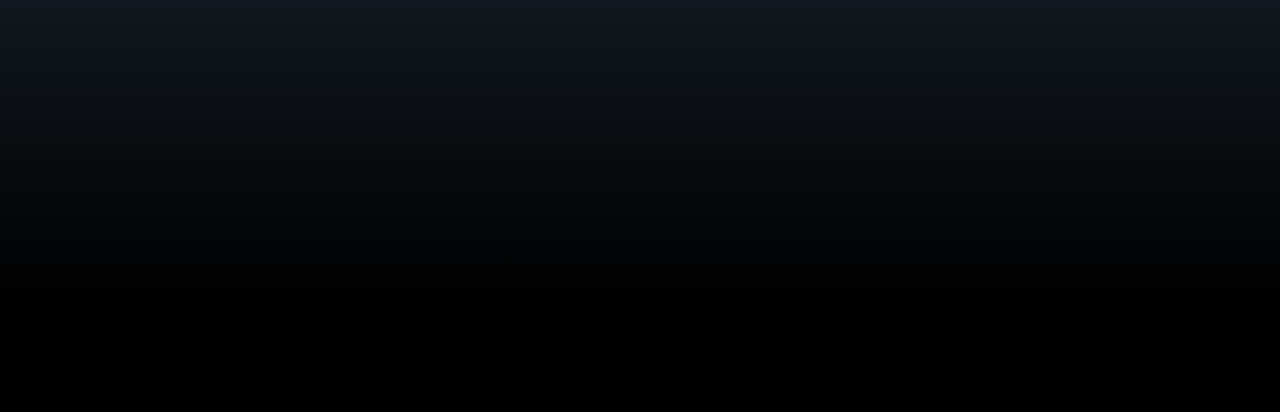
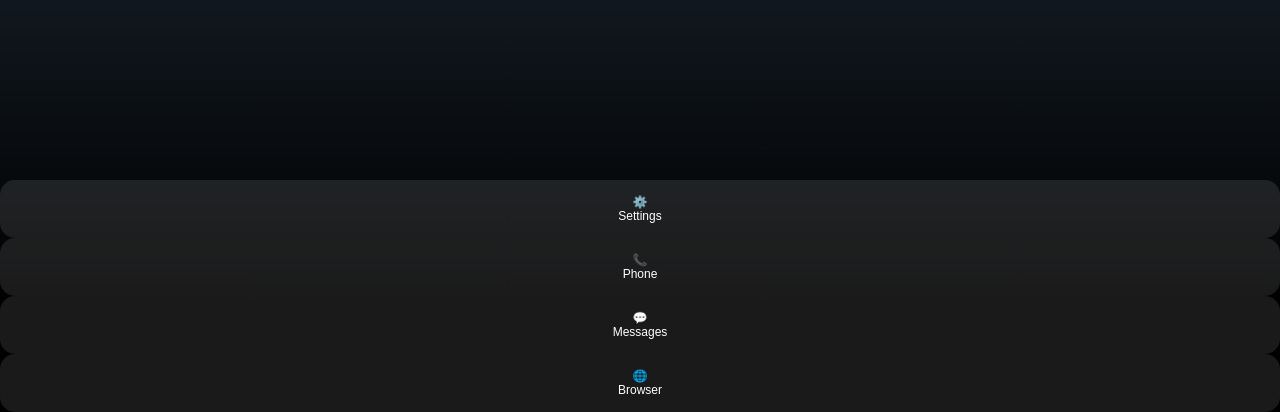
Before and after one commit to ArazZiyadov/zios-1.0, a plain HTML site: page index.html in a window 1280 px wide. Shown: the part 496-908 px from the top of the page. Before the commit the page ends 800 px from the top, so only its background shows below. Drawn offline with Linux system fonts and the light colour scheme.

Commit message:
Refactor HTML structure for home screen and fingerprint area

```diff
--- a/index.html
+++ b/index.html
@@ -9,20 +9,36 @@
 <body>
     <div id="phone">
         <div class="status-bar">
-            <span>13:02</span>
+            <span id="stat-time">13:02</span>
             <span>ZiOS v1.0 🔋</span>
         </div>
 
         <div id="lock-screen">
             <h1 id="clock">00:00</h1>
-            <p>Tuesday, May 12</p>
-            <div class="fingerprint" onclick="unlock()">🧬</div>
+            <p id="date">Tuesday, May 12</p>
+
+            <div class="fingerprint-area" onclick="unlock()">
+                <div class="fingerprint">🧬</div>
+                <p style="font-size: 12px; margin-top: 10px;">Açmaq üçün toxun</p>
+            </div>
         </div>
 
-        <div id="home-screen" class="hidden">
-            <div class="apps">
-                <div class="app" onclick="alert('Tezliklə!')">⚙️<br>Settings</div>
-                <div class="app" onclick="alert('Zəng aktiv deyil')">📞<br>Phone</div>
+        <div id="home-screen">
+            <div class="app">
+                <div class="app-icon">⚙️</div>
+                <span>Settings</span>
+            </div>
+            <div class="app">
+                <div class="app-icon">📞</div>
+                <span>Phone</span>
+            </div>
+            <div class="app">
+                <div class="app-icon">💬</div>
+                <span>Messages</span>
+            </div>
+            <div class="app">
+                <div class="app-icon">🌐</div>
+                <span>Browser</span>
             </div>
         </div>
     </div>
```
